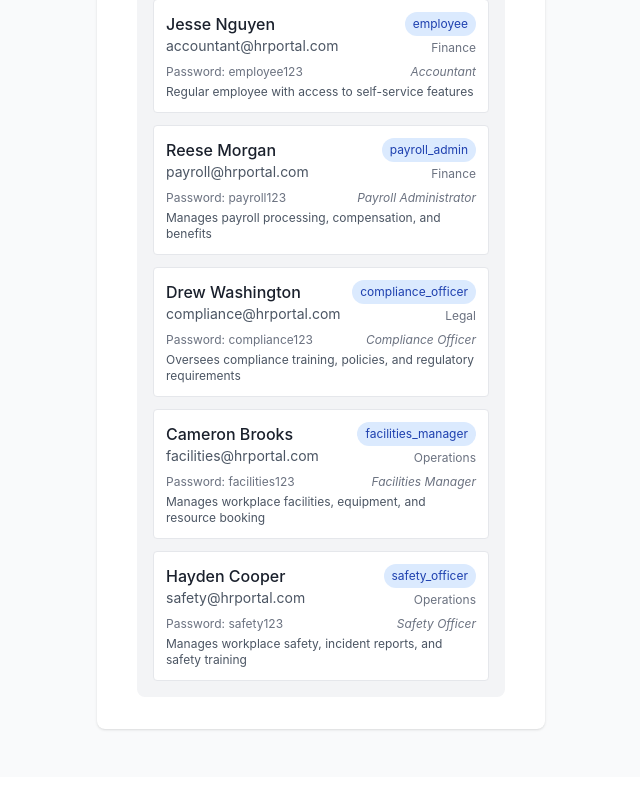
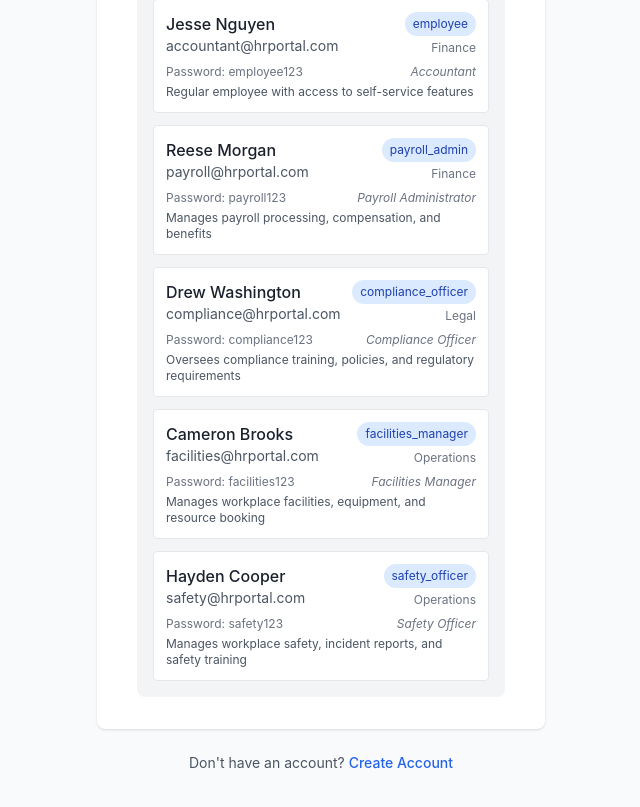
Before and after one commit to iAm-AliHaider/HR-Portal, a Next.js app in the folder web/: page /login in a window 1280 px wide. Shown: the part 2613-3420 px from the top of the page, without its empty margins (319-959 px from the left). Before the commit the page ends 3390 px from the top, so only its background shows below. Built offline with nearby package versions, Linux system fonts and the light colour scheme; no server answers.

Commit message:
Add registration link to login page for better UX

```diff
--- a/web/pages/login.tsx
+++ b/web/pages/login.tsx
@@ -3,6 +3,7 @@
 import Head from 'next/head';
 import { useAuth } from '../hooks/useAuth';
 import MockAccountInfo, { MockAccount } from '../components/ui/MockAccountInfo';
+import Link from 'next/link';
 
 export default function LoginPage() {
   const [email, setEmail] = useState('');
@@ -205,6 +206,16 @@
             </div>
           )}
         </div>
+
+        {/* Add Registration Link */}
+        <div className="mt-6 text-center">
+          <p className="text-sm text-gray-600">
+            Don't have an account?{' '}
+            <Link href="/register" className="font-medium text-blue-600 hover:text-blue-500">
+              Create Account
+            </Link>
+          </p>
+        </div>
       </div>
     </div>
   );
```
